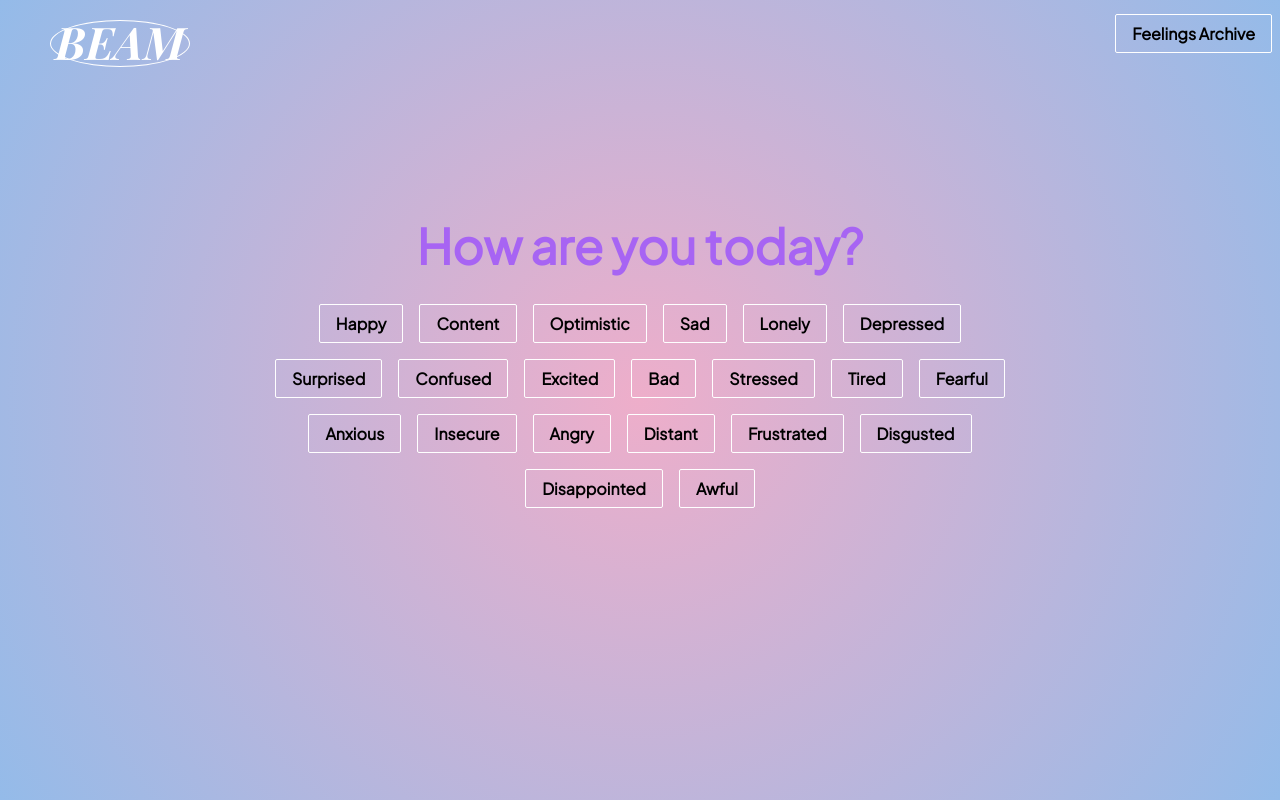
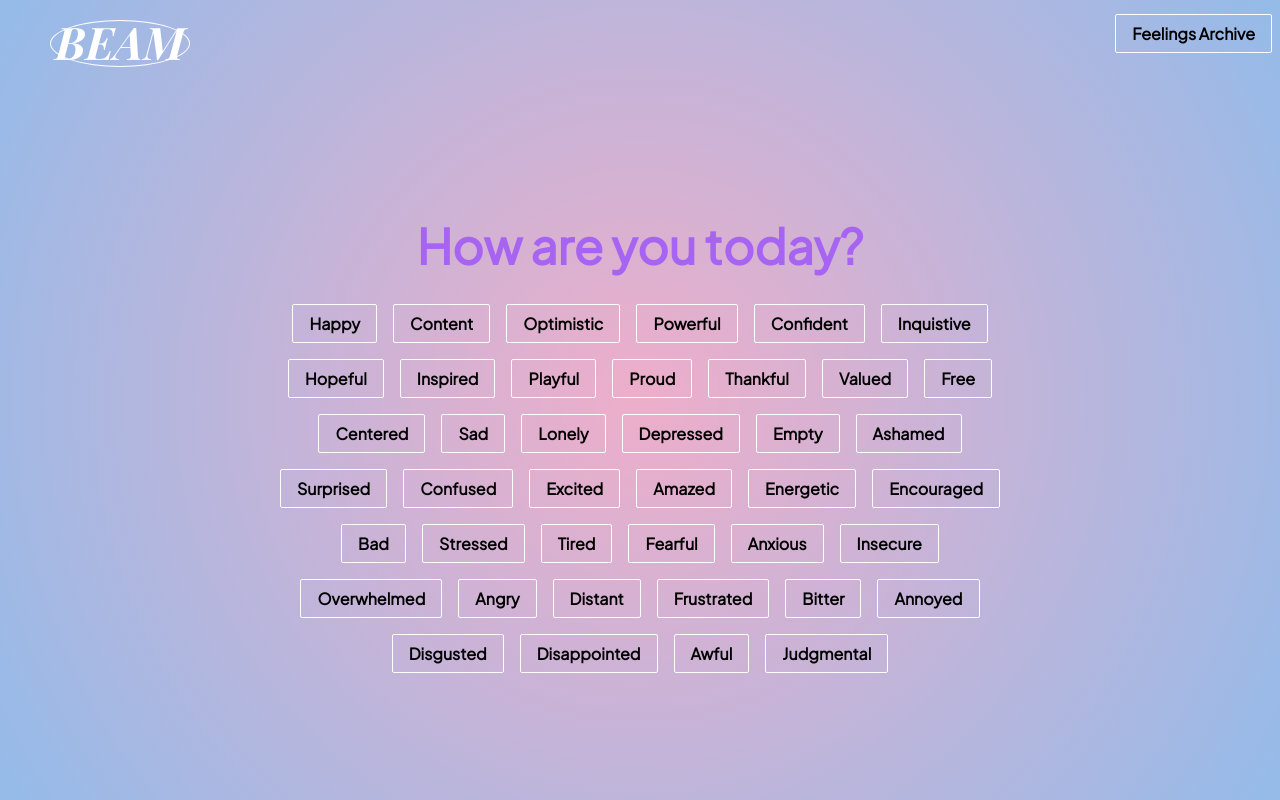
Before and after one commit to espressoGoddess/beam, a React (Create React App) app in the folder client/: page /how-are-you-feeling in a window 1280 px wide. Built offline with nearby package versions, Linux system fonts and the light colour scheme.

Commit message:
refactor: Add more positive feelings to even out the spread

```diff
--- a/client/src/Components/Feelings/feelingsData.js
+++ b/client/src/Components/Feelings/feelingsData.js
@@ -3,7 +3,18 @@ const feelings = [{
     'associatedFeelings': [
       'Happy',
       'Content',
-      'Optimistic'
+      'Optimistic',
+      'Powerful',
+      'Confident',
+      'Inquistive',
+      'Hopeful',
+      'Inspired',
+      'Playful',
+      'Proud',
+      'Thankful',
+      'Valued',
+      'Free',
+      'Centered'
     ]
   },
   {
@@ -11,7 +22,9 @@ const feelings = [{
     'associatedFeelings': [
       'Sad',
       'Lonely',
-      'Depressed'
+      'Depressed',
+      'Empty',
+      'Ashamed'
     ]
   },
   {
@@ -19,7 +32,10 @@ const feelings = [{
     'associatedFeelings': [
       'Surprised',
       'Confused',
-      'Excited'
+      'Excited',
+      'Amazed',
+      'Energetic',
+      'Encouraged'
     ]
   },
   {
@@ -35,7 +51,8 @@ const feelings = [{
     'associatedFeelings': [
       'Fearful',
       'Anxious',
-      'Insecure'
+      'Insecure',
+      'Overwhelmed'
     ]
   },
   {
@@ -43,7 +60,9 @@ const feelings = [{
     'associatedFeelings': [
       'Angry',
       'Distant',
-      'Frustrated'
+      'Frustrated',
+      'Bitter',
+      'Annoyed'
     ]
   },
   {
@@ -51,7 +70,8 @@ const feelings = [{
     'associatedFeelings': [
       'Disgusted',
       'Disappointed',
-      'Awful'
+      'Awful',
+      'Judgmental'
     ]
   }
 ];
```
